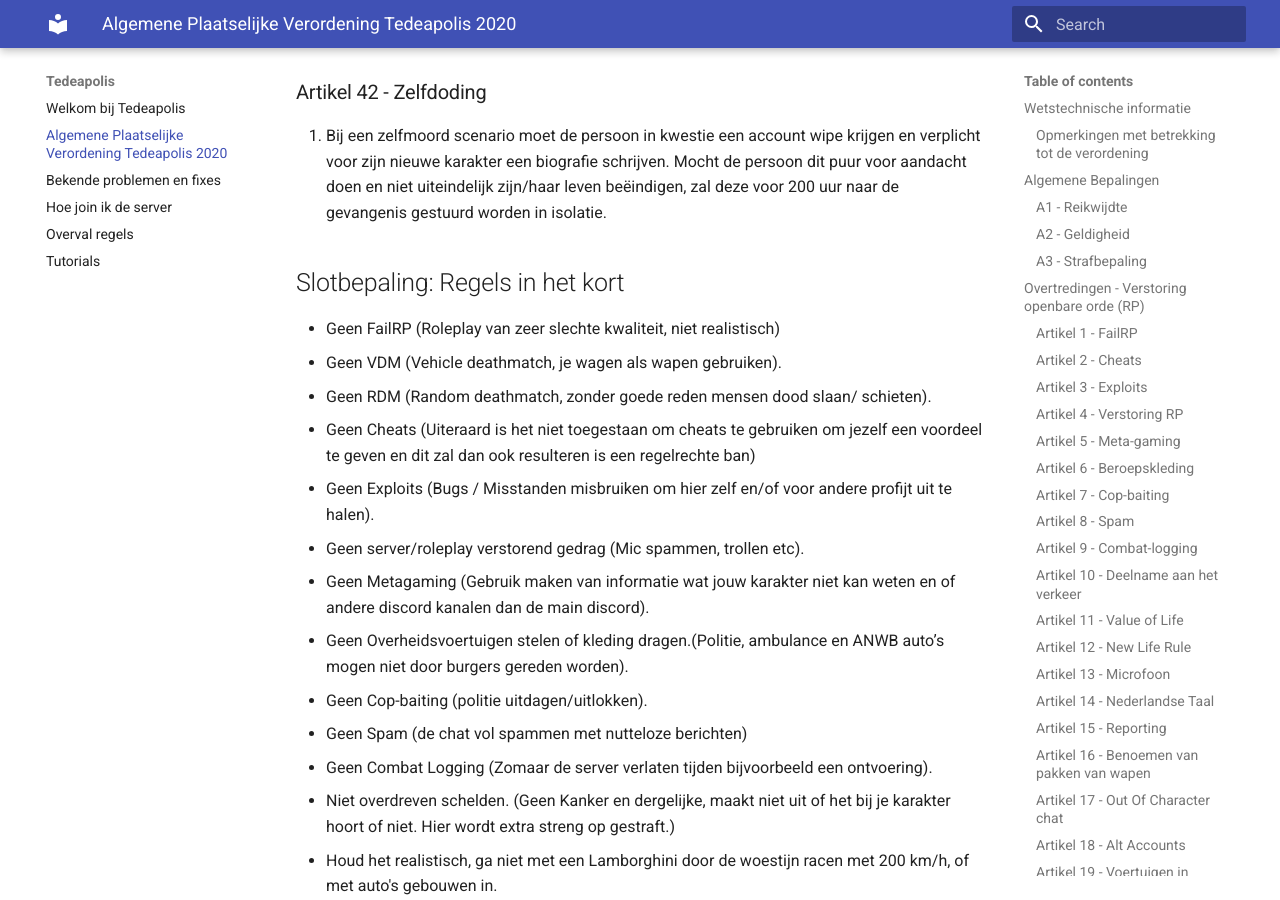
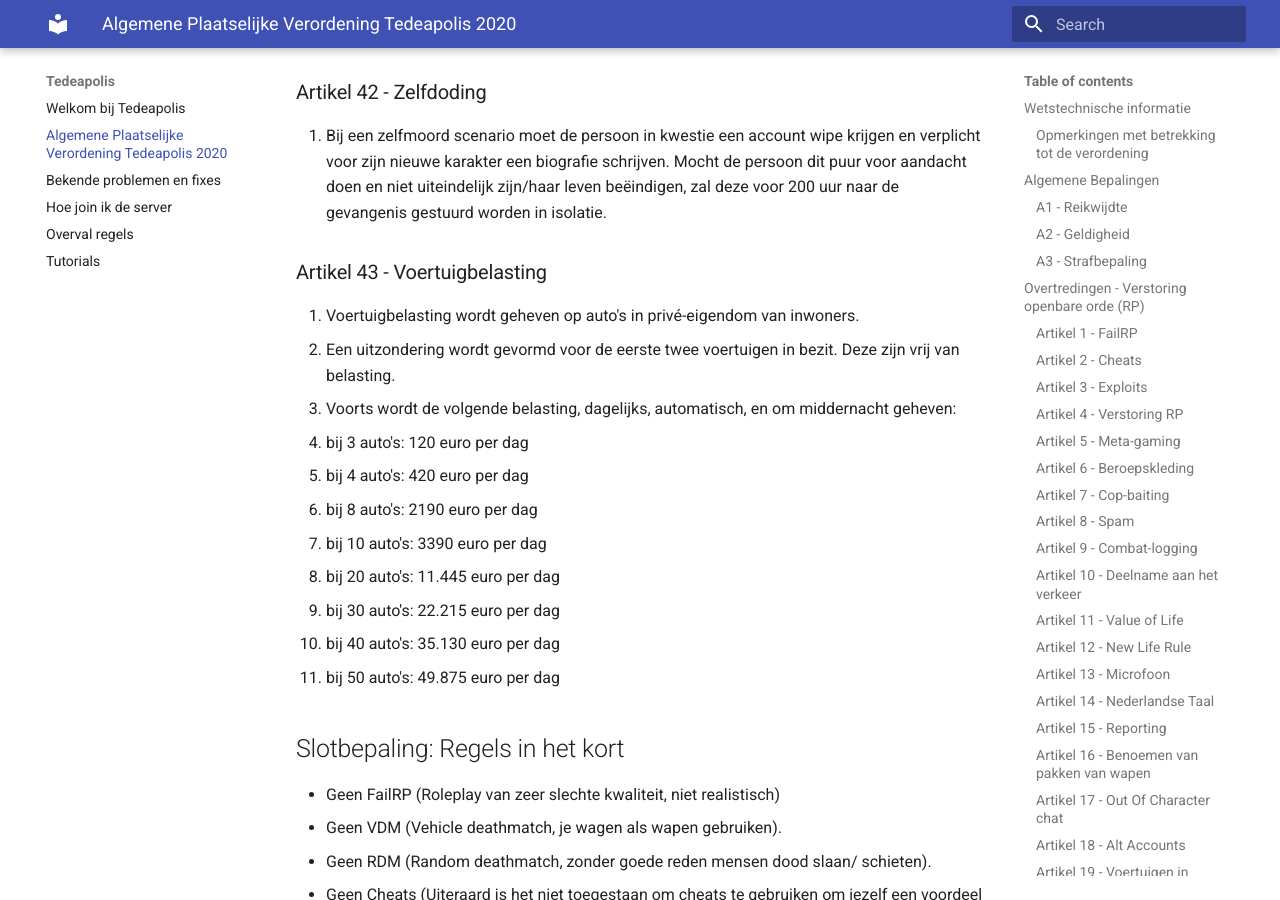
Before and after one commit to Tedeapolis/Tedeapolis, an MkDocs documentation site: the page built from docs/Algemene Plaateslijke Verordening Tedeapolis.md, in a window 1280 px wide and 900 px high, scrolled down 12800 px. Built offline with MkDocs 1.6.1 and Material for MkDocs 9.7.7, drawn with Linux system fonts in a browser that asks for light colours.

Commit message:
Update Algemene Plaateslijke Verordening Tedeapolis.md
Toegevoegd: Artikel 43 (handig om dit even centraal te hebben)

```diff
--- a/docs/Algemene Plaateslijke Verordening Tedeapolis.md
+++ b/docs/Algemene Plaateslijke Verordening Tedeapolis.md
@@ -316,6 +316,20 @@ Het overtreden van het feit genoemd in lid 1 zal resulteren in een straf van de
 
 1. Bij een zelfmoord scenario moet de persoon in kwestie een account wipe krijgen en verplicht voor zijn nieuwe karakter een biografie schrijven. Mocht de persoon dit puur voor aandacht doen en niet uiteindelijk zijn/haar leven beëindigen, zal deze voor 200 uur naar de gevangenis gestuurd worden in isolatie.
 
+### Artikel 43 - Voertuigbelasting
+
+1. Voertuigbelasting wordt geheven op auto's in privé-eigendom van inwoners.
+2. Een uitzondering wordt gevormd voor de eerste twee voertuigen in bezit. Deze zijn vrij van belasting.
+3. Voorts wordt de volgende belasting, dagelijks, automatisch, en om middernacht geheven:
+   * bij 3 auto's: 120 euro per dag
+   * bij 4 auto's: 420 euro per dag
+   * bij 8 auto's:  2190 euro per dag
+   * bij 10 auto's: 3390 euro per dag
+   * bij 20 auto's: 11.445 euro per dag
+   * bij 30 auto's: 22.215 euro per dag
+   * bij 40 auto's: 35.130 euro per dag
+   * bij 50 auto's: 49.875 euro per dag
+
 ## Slotbepaling: Regels in het kort
 
 * Geen FailRP (Roleplay van zeer slechte kwaliteit, niet realistisch)
```
